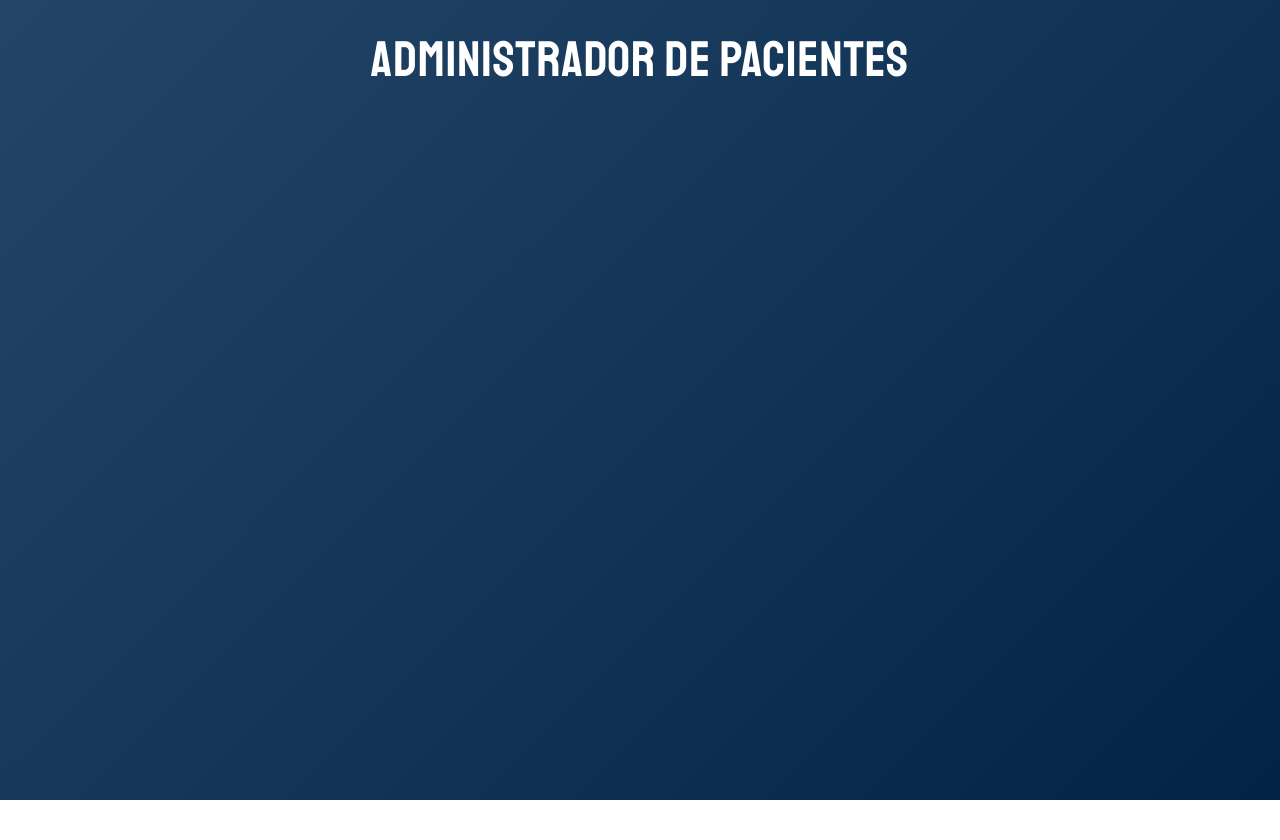
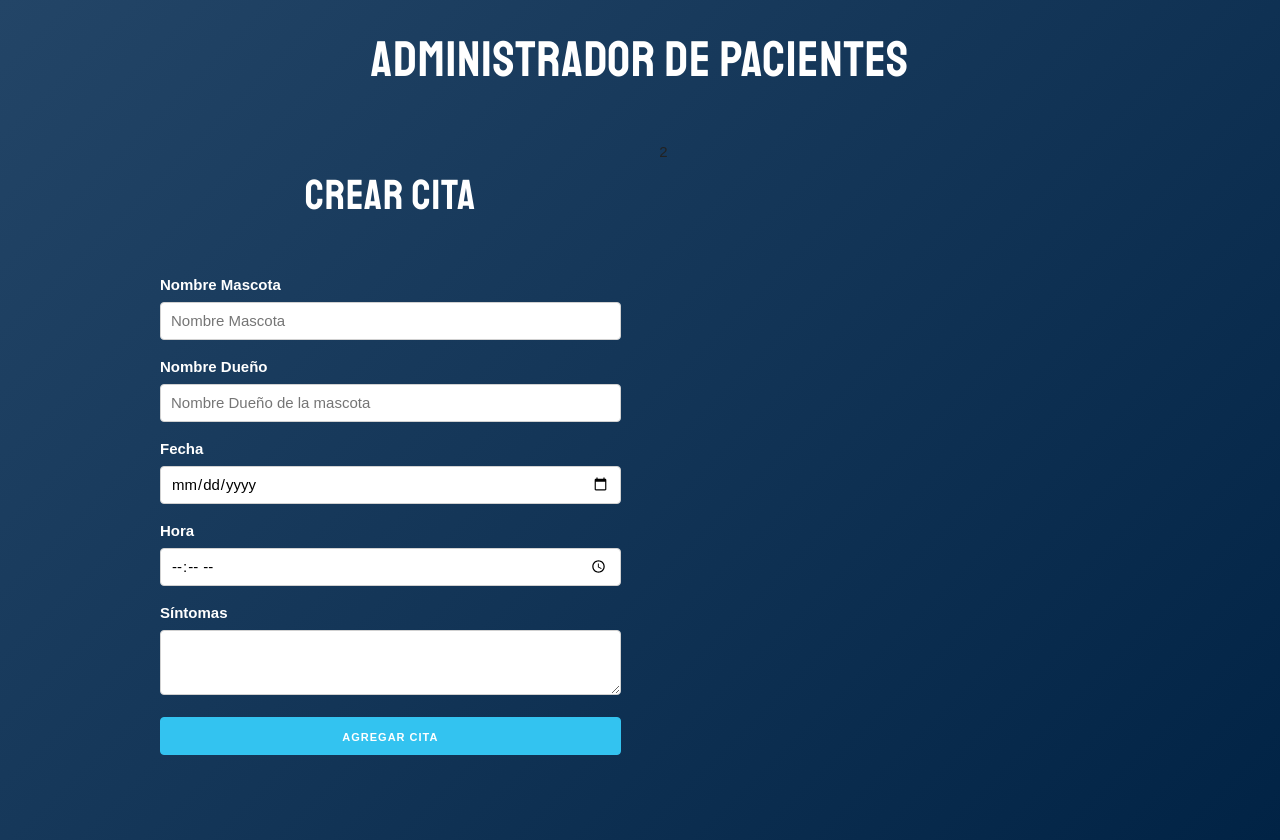
Before and after one commit to ManuelBlaze/citas, a React (Create React App) app: page / in a window 1280 px wide. Before the commit the page ends 800 px from the top, so only its background shows below. Built offline with nearby package versions, Linux system fonts and the light colour scheme.

Commit message:
formulario

```diff
--- a/src/App.js
+++ b/src/App.js
@@ -1,10 +1,24 @@
-import React from 'react';
+import React, {Fragment} from 'react';
+import Forulario from "./components/Formulario";
 
 function App() {
   return (
-    <div className="App">
+    <Fragment>
       <h1>Administrador de Pacientes</h1>
-    </div>
+
+      <div className="container">
+        <div className="row">
+          <div className="one-half column">
+            <Forulario
+
+            />
+          </div>
+          <div className="one-half column">
+            2
+          </div>
+        </div>
+      </div>
+    </Fragment>
   );
 }
 
--- /dev/null
+++ b/src/components/Formulario.jsx
@@ -0,0 +1,53 @@
+import React, {Fragment} from 'react';
+
+const Formulario = () => {
+    return (
+        <Fragment>
+
+            <h2>Crear Cita</h2>
+
+            <form>
+                <label>Nombre Mascota</label>
+                <input
+                    type="text"
+                    name="mascota"
+                    className="u-full-width"
+                    placeholder="Nombre Mascota"
+                />
+                <label>Nombre Dueño</label>
+                <input
+                    type="text"
+                    name="propietario"
+                    className="u-full-width"
+                    placeholder="Nombre Dueño de la mascota"
+                />
+                <label>Fecha</label>
+                <input
+                    type="date"
+                    name="fecha"
+                    className="u-full-width"
+                />
+                <label>Hora</label>
+                <input
+                    type="time"
+                    name="hora"
+                    className="u-full-width"
+                />
+                <label>Síntomas</label>
+                <textarea
+                    name="sintomas"
+                    cols="30" rows="10"
+                    className="u-full-width"
+                ></textarea>
+
+                <button
+                    type="submit"
+                    className="u-full-width button-primary"
+                >Agregar Cita</button>
+            </form>
+
+        </Fragment>
+    );
+}
+
+export default Formulario;
```
